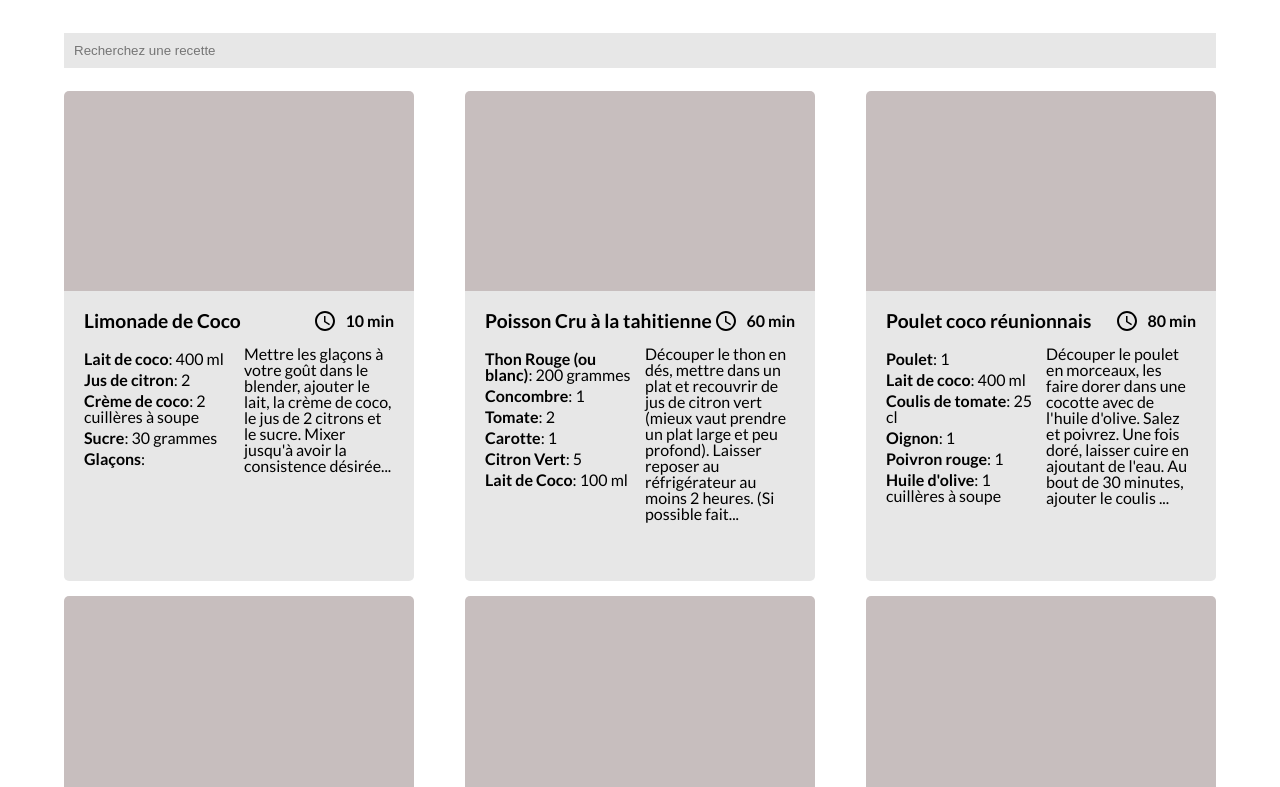
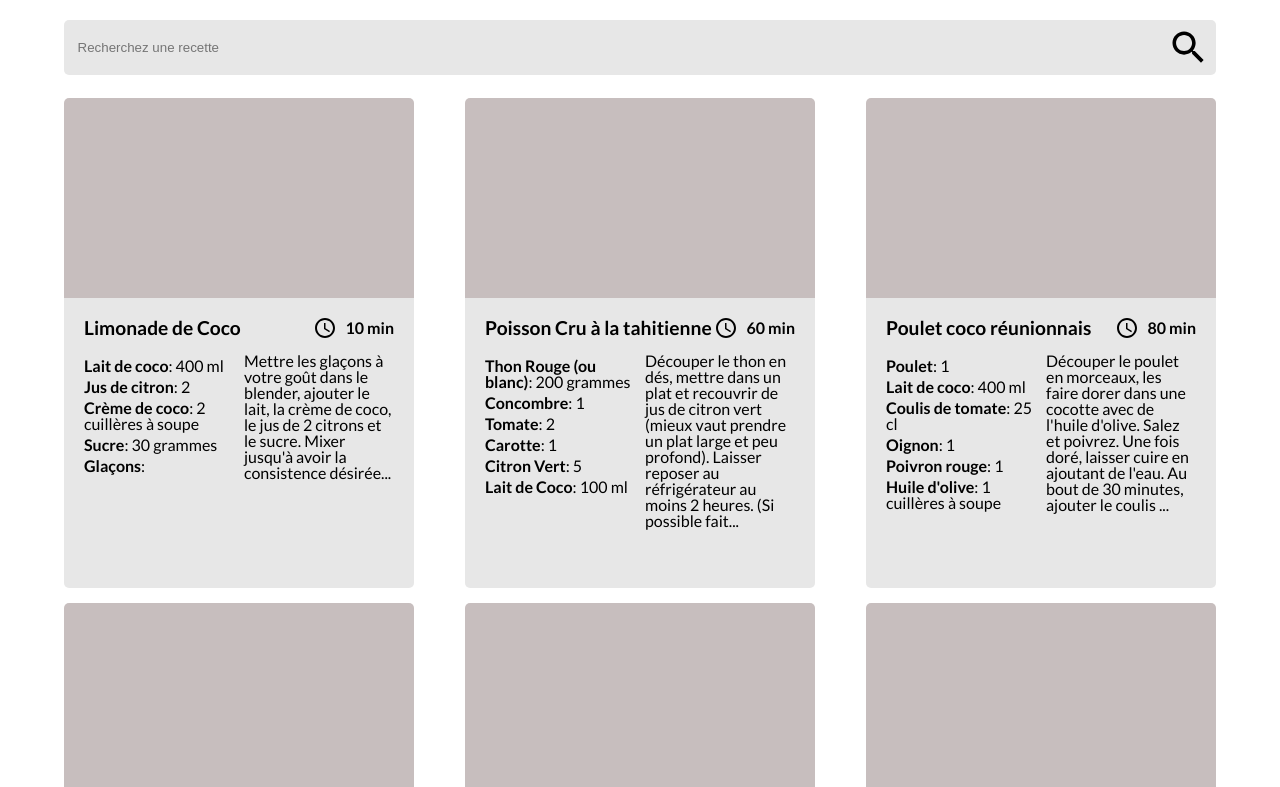
Before and after one commit to MaxenceCalifano/les_petits_plats, a plain HTML site: page index.html in a window 1280 px wide. Shown: the part 79-866 px from the top of the page. Drawn offline with Linux system fonts and the light colour scheme.

Commit message:
integration ok

```diff
--- a/Styles/styles.css
+++ b/Styles/styles.css
@@ -38,8 +38,16 @@ header h1 {
 
 .searchBar {
     width: 100%;
+    background-color: #E7E7E7;
+    margin: 2% 0;
+    display: flex;
+    justify-content: space-between;
+    padding: 1%;
+    border-radius: 5px;
+}
+
+.searchBar input {
     border: none;
     background-color: #E7E7E7;
-    padding: 10px;
-    margin: 2% 0;
+    width: 100%;
 }
--- a/index.html
+++ b/index.html
@@ -20,7 +20,15 @@
     <h1>Les petits plats</h1>
   </header>
   <main id="main">
-    <input class="searchBar" placeholder="Recherchez une recette" type="text">
+    <span class="searchBar">
+      <input placeholder="Recherchez une recette" type="text">
+      <svg width="33" height="100%" viewBox="0 0 33 33" fill="none" xmlns="http://www.w3.org/2000/svg">
+        <path
+          d="M23.4167 20.6667H21.9683L21.455 20.1717C23.2517 18.0817 24.3333 15.3683 24.3333 12.4167C24.3333 5.835 18.9983 0.5 12.4167 0.5C5.835 0.5 0.5 5.835 0.5 12.4167C0.5 18.9983 5.835 24.3333 12.4167 24.3333C15.3683 24.3333 18.0817 23.2517 20.1717 21.455L20.6667 21.9683V23.4167L29.8333 32.565L32.565 29.8333L23.4167 20.6667ZM12.4167 20.6667C7.85167 20.6667 4.16667 16.9817 4.16667 12.4167C4.16667 7.85167 7.85167 4.16667 12.4167 4.16667C16.9817 4.16667 20.6667 7.85167 20.6667 12.4167C20.6667 16.9817 16.9817 20.6667 12.4167 20.6667Z"
+          fill="black" />
+      </svg>
+
+    </span>
   </main>
   <script type="module" src="scripts/index.js"></script>
 </body>
```
